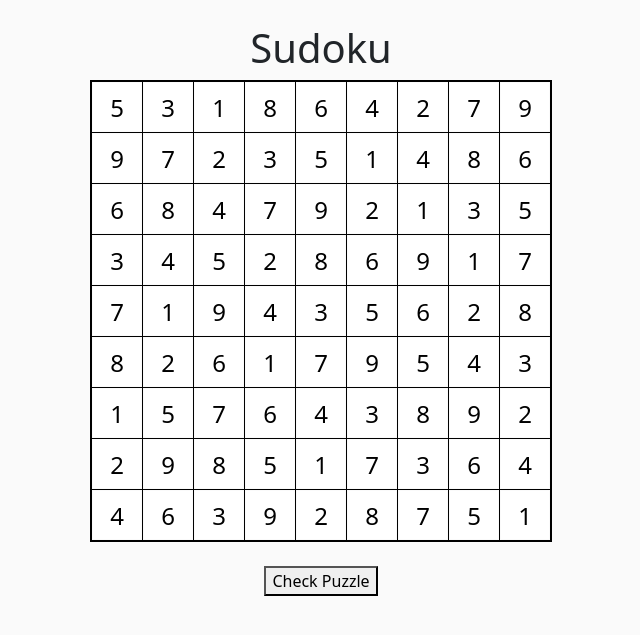
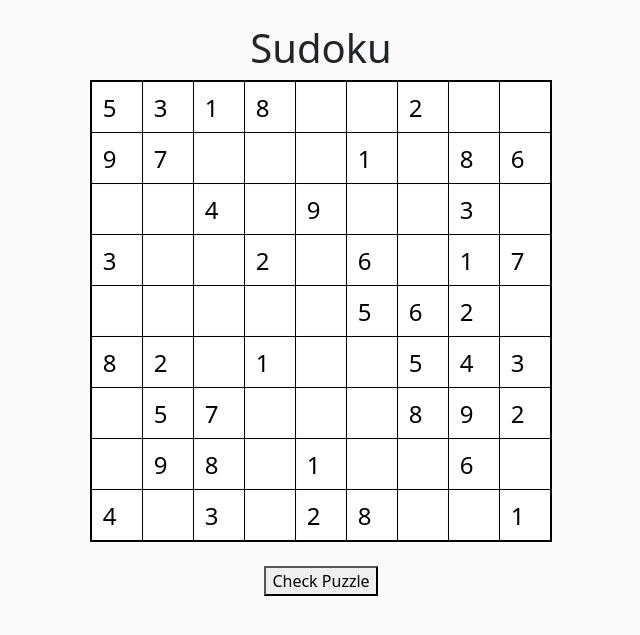
Before and after one commit to jedwards1230/sudoku, a Django app: page / in a window 1280 px wide. Shown: the top 635 px of the page, without its empty margins (319-959 px from the left). Run offline with Django 4.2, Linux system fonts and the light colour scheme.

Commit message:
separate filled/unfilled display method

```diff
--- a/app/forms.py
+++ b/app/forms.py
@@ -1,23 +1,24 @@
 from django import forms
 
 # TODO: apply readonly dynamically in template. editing is currently blocked.
+# TODO: look into parameters for form fields
 # TODO: Look into creating these dynamically for arbitrary scaling
 # up to 5x5 requires 9 more lines. so tedious :/
 class PuzzleForm(forms.Form):
-    col_0 = forms.CharField(label='0', widget=forms.TextInput(attrs={'readonly':'readonly'}))
-    col_1 = forms.CharField(label='1', widget=forms.TextInput(attrs={'readonly':'readonly'}))
-    col_2 = forms.CharField(label='2', widget=forms.TextInput(attrs={'readonly':'readonly'}))
-    col_3 = forms.CharField(label='3', widget=forms.TextInput(attrs={'readonly':'readonly'}))
-    col_4 = forms.CharField(label='4', widget=forms.TextInput(attrs={'readonly':'readonly'}))
-    col_5 = forms.CharField(label='5', widget=forms.TextInput(attrs={'readonly':'readonly'}))
-    col_6 = forms.CharField(label='6', widget=forms.TextInput(attrs={'readonly':'readonly'}))
-    col_7 = forms.CharField(label='7', widget=forms.TextInput(attrs={'readonly':'readonly'}))
-    col_8 = forms.CharField(label='8', widget=forms.TextInput(attrs={'readonly':'readonly'}))
-    col_9 = forms.CharField(label='9', widget=forms.TextInput(attrs={'readonly':'readonly'}))
-    col_10 = forms.CharField(label='10', widget=forms.TextInput(attrs={'readonly':'readonly'}))
-    col_11 = forms.CharField(label='11', widget=forms.TextInput(attrs={'readonly':'readonly'}))
-    col_12 = forms.CharField(label='12', widget=forms.TextInput(attrs={'readonly':'readonly'}))
-    col_13 = forms.CharField(label='13', widget=forms.TextInput(attrs={'readonly':'readonly'}))
-    col_14 = forms.CharField(label='14', widget=forms.TextInput(attrs={'readonly':'readonly'}))
-    col_15 = forms.CharField(label='15', widget=forms.TextInput(attrs={'readonly':'readonly'}))
-    col_16 = forms.CharField(label='16', widget=forms.TextInput(attrs={'readonly':'readonly'}))
+    col_0 = forms.IntegerField(label='0')
+    col_1 = forms.IntegerField(label='1')
+    col_2 = forms.IntegerField(label='2')
+    col_3 = forms.IntegerField(label='3')
+    col_4 = forms.IntegerField(label='4')
+    col_5 = forms.IntegerField(label='5')
+    col_6 = forms.IntegerField(label='6')
+    col_7 = forms.IntegerField(label='7')
+    col_8 = forms.IntegerField(label='8')
+    col_9 = forms.IntegerField(label='9')
+    col_10 = forms.IntegerField(label='10')
+    col_11 = forms.IntegerField(label='11')
+    col_12 = forms.IntegerField(label='12')
+    col_13 = forms.IntegerField(label='13')
+    col_14 = forms.IntegerField(label='14')
+    col_15 = forms.IntegerField(label='15')
+    col_16 = forms.IntegerField(label='16')
--- a/app/templates/app/index.html
+++ b/app/templates/app/index.html
@@ -23,21 +23,28 @@
 
         <form action="{% url 'index' %}" method="post">
             {% csrf_token %}
+            {% if puzzle %}
             <table id="grid">
+            <!--
+                TODO: Make it so puzzle is read only except for inputs
+                This may cause issues when POSTing back and needing to edit checked file
+            -->
+            <!--
+                TODO: center numbers from number input
+            -->
 
-                {% if puzzle %}
                 {% for row in puzzle %}
                 <tr>
-                    {% for field in row %}
-                    {% if field.value %}
-                    <td>{{field}}</td>
-                    {% endif %}
-                    {% endfor %}
+                    {% for field in row %} {% if field.value %}
+                        <td>{{ field }}</td>
+                    {% elif field.value == 0 %}
+                        <td><input type="number" name="{{ field.name }}" ></td>
+                    {% endif %}  {% endfor %}
                 </tr>
                 {% endfor %}
-                {% endif %}
 
             </table>
+            {% endif %}
             </br>
             <!-- TODO: add refresh, board size, and difficulty buttons -->
             <button type="submit" name='submit_puzzle'>Check Puzzle</button>
--- a/app/views.py
+++ b/app/views.py
@@ -6,14 +6,14 @@ from sudoku import SudokuGenerator
 from sudoku_utils import to_python, to_web, print_grid, check_solution
 
 def index(request):
-    PuzzleFormSet = formset_factory(PuzzleForm)
-
     if request.method == 'POST' and 'submit_puzzle' in request.POST:
         sudoku_puzzle = to_python(request.POST)
 
         win = check_solution(sudoku_puzzle)
 
         sudoku_puzzle = to_web(sudoku_puzzle)
+
+        PuzzleFormSet = formset_factory(PuzzleForm)
         formset = PuzzleFormSet(initial=sudoku_puzzle)
 
         context = {
@@ -22,12 +22,15 @@ def index(request):
 
         if formset.is_valid():
             context['success'] = win
+
+        # TODO: Redirect instead of falling back on return
     else:
-        gen = SudokuGenerator(size=3, difficulty=0)
+        gen = SudokuGenerator(size=3, difficulty=4)
         puzzle, solution = gen.get_sudoku()
         sudoku_puzzle = to_web(puzzle)
 
-        formset = PuzzleFormSet(initial=sudoku_puzzle)
+        PuzzleFormSet = formset_factory(PuzzleForm, max_num = len(sudoku_puzzle))
+        formset = PuzzleFormSet(initial = sudoku_puzzle)
 
         context = {
             'puzzle': formset,
--- a/sudoku_utils.py
+++ b/sudoku_utils.py
@@ -6,7 +6,9 @@ def print_grid(grid, label=None):
         print('\n** ' + label + ' **\n')
     for row in grid:
         for x in row:
-            if x == 0:
+            if x == None:
+                raise ValueError('Invalid cell input')
+            if x == 0 or x == None:
                 print('_  ', end='')
             else:
                 print(str(x) + '  ', end='')
```
